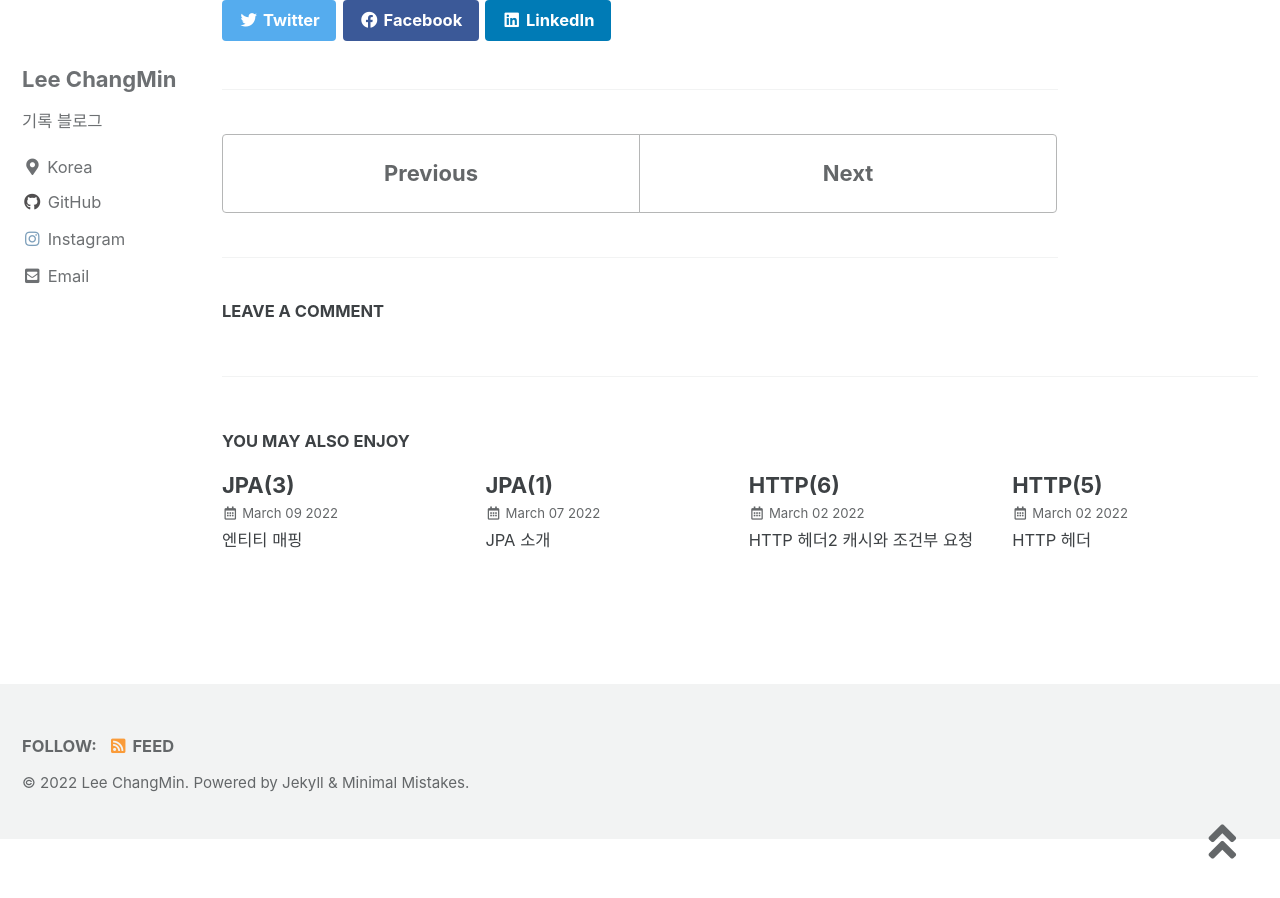
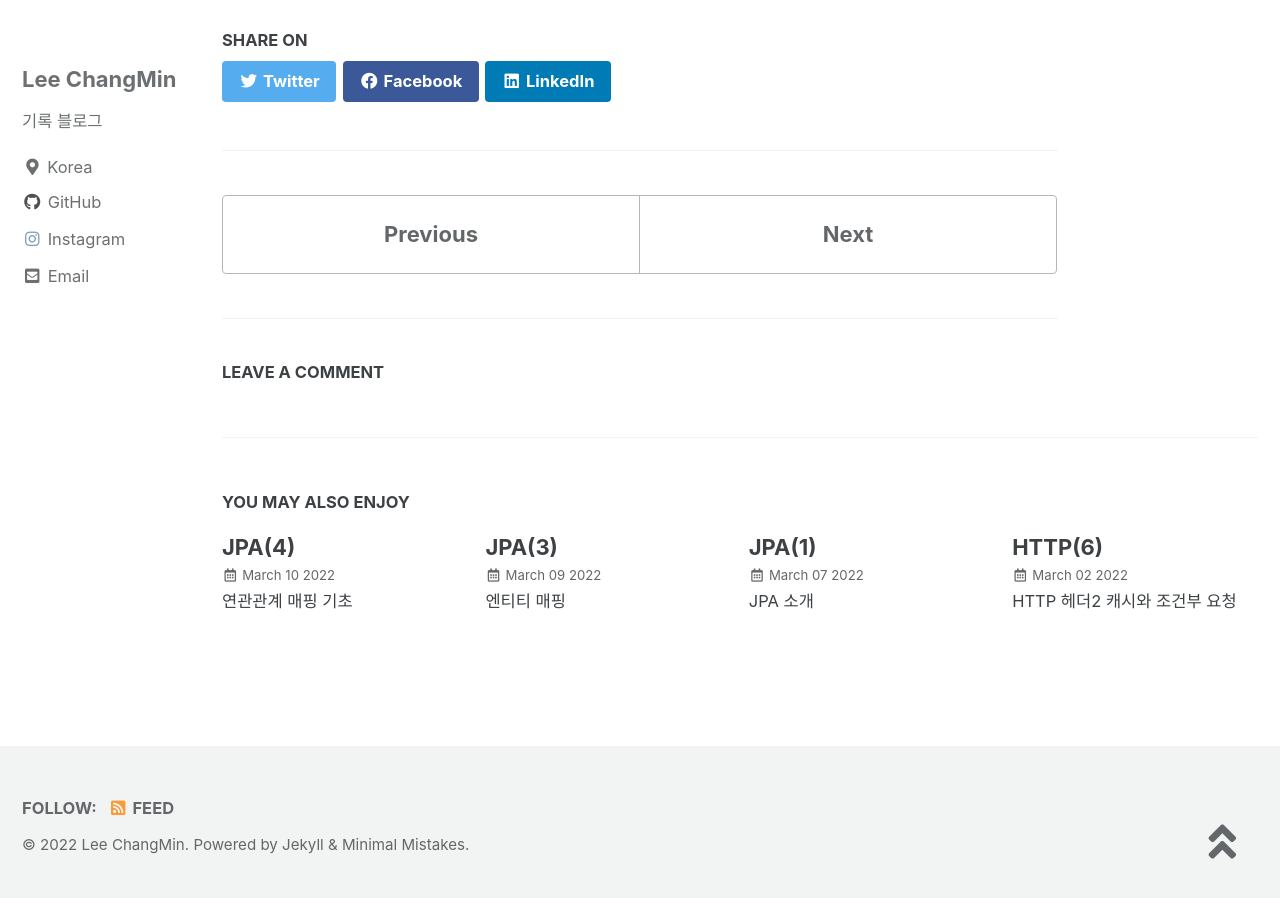
Before and after one commit to changmin2/changmin2.github.io, a Jekyll site: the page built from _posts/JPA/2022-03-08-JPA(2).md, in a window 1280 px wide and 900 px high, scrolled down 8688 px. Built offline with Jekyll 4.4.1, drawn with Linux system fonts in a browser that asks for light colours; cached includes are drawn as plain includes; comment, search, counter and statistics services are not loaded; part of the change alters nothing that is shown.

Commit message:
연관관계 매핑

````diff
--- a/_posts/JPA/2022-03-08-JPA(2).md
+++ b/_posts/JPA/2022-03-08-JPA(2).md
@@ -75,6 +75,7 @@ Hibernate:
 ##### 1차캐시
 
 ![GitHub Logo](/image/1차캐시.png)
+
 -> persist를 할 때 1차캐시에 저장되고 find를 수행하면 DB에 접근하는 것이 아닌 1차캐시에서 찾는다. 하지만 만약 찾으려는 데이터가 1차캐시에 없다면 DB에서 조회 후 데이터가 있다면 1차 캐시에 저장한다.
 
 ##### 영속 엔터티의 동일성 보장
--- /dev/null
+++ b/_posts/JPA/2022-03-10-JPA(4).md
@@ -0,0 +1,224 @@
+---
+title:  "JPA(4)"
+
+categories:
+  - JPA
+tags:
+  - Blog
+toc: true
+toc_sticky: true
+---
+
+### 연관관계 매핑 기초
+
+용어 이해
+1. 방향(Direction) : 단방향, 양방향
+2. 다중성(Multiplicity) : 다대일(N:1), 일대다(1:N), 일대일(1:1), 다대다(N:M)
+3. 연관관계의 주인(Owner) : 객체 양방향 연관관계는 관리 주인이 필요
+
+**연관관계가 없이 매핑을 해보자**
+
+![GitHub Logo](/image/연관관계없이.png)
+
+객체 모델링
+```java
+@Entity
+ public class Member {
+    @Id @GeneratedValue
+    private Long id;
+    @Column(name = "USERNAME")
+    private String name;
+    @Column(name = "TEAM_ID")
+    private Long teamId;
+
+ }
+
+ @Entity
+ public class Team {
+     @Id @GeneratedValue
+    private Long id;
+    private String name;
+ }
+```
+문제점 1 : 외래 키 식별자를 직접 다룸
+
+```java
+Team team = new Team();
+ team.setName("TeamA");
+ em.persist(team);
+ //회원 저장
+ Member member = new Member();
+ member.setName("member1");
+ member.setTeamId(team.getId());
+ em.persist(member);
+```
+
+문제점 2 : 조회할 때도 식별자를 이용하여야 함
+
+```java
+//조회
+ Member findMember = em.find(Member.class, member.getId());
+ //연관관계가 없음
+ Team findTeam = em.find(Team.class, team.getId());
+```
+- 객체를 테이블에 맞추어 데이터 중심으로 모델링하면, 협력 관계를 만들 수 없다.
+    * 테이블은 외래 키로 조인을 사용해서 연관된 테이블을 찾는다.
+    * 객체는 참조를 사용해서 연관된 객체를 찾는다.
+    * 테이블과 객체 사이에는 이런 큰 간격이 있다.
+
+#### 단방향 연관관계
+
+객체지향 모델링
+```java
+@Entity
+ public class Member {
+    @Id @GeneratedValue
+    private Long id;
+    @Column(name = "USERNAME")
+    private String name;
+    private int age;
+    @ManyToOne
+    @JoinColumn(name = "TEAM_ID")
+    private Team team;
+ }
+```
+- ManyToOne : Member는 Team을 하나만 선택할 수 있고 Team은 Member를 여러명 가질 수 있으므로 N:1로 설정
+- JoinColum : 조인할 컬럼을 설정
+
+```java
+//팀 저장
+ Team team = new Team();
+ team.setName("TeamA");
+ em.persist(team);
+ //회원 저장
+ Member member = new Member();
+ member.setName("member1");
+ member.setTeam(team); //단방향 연관관계 설정, 참조 저장
+ em.persist(member);
+```
+-> 식별자를 직접 이용하지 않아도 됨
+
+참조로 연관관계 조회 - 객체 그래프 탐색
+
+```java
+//조회
+ Member findMember = em.find(Member.class, member.getId());
+//참조를 사용해서 연관관계 조회
+ Team findTeam = findMember.getTeam();
+```
+
+#### 양방향 연관관계
+
+Member에서는 Team을 조회할 수 있지만 Team에서는 Member를 조회할 수 없다. 아래와 같이 바꿔보자
+
+![GitHub Logo](/image/양방향연관관계.png)
+
+Team 엔티티에 해당 코드 추가
+```java
+@Entity
+@Getter
+@Setter
+public class Team {
+    @Id
+    @GeneratedValue
+    @Column(name="TEAM_ID")
+    private Long id;
+    @OneToMany(mappedBy = "team")
+    private List<Member> members = new ArrayList<>();
+    private String name;
+}
+```
+역방향 조회 가능
+```java
+//조회
+ Team findTeam = em.find(Team.class, team.getId());
+ int memberSize = findTeam.getMembers().size(); //역방향 조회
+```
+
+#### 연관관계 주인과 mappedBy
+
+- 객체 연관관계 = 2개 : 회원 -> 팀 연관관계 1개(단방향), 팀 -> 회원 연관관계 2개(단방향)
+- 테이블 연관관계 = 1개 : 회원<-> 팀의 연관관계 1개(양방향)
+
+객체의 양방향 관계
+* 객체의 양방향 관계는 사실 양방향 관계가 아니라 서로 다른 양방향 관계 2개이다, 객체를 양방향으로 참조하려면 단방향 연관관계를 2개 만들어야 한다.
+
+태이블의 양방향 관계
+* 테이블은 외래 키 하나로 두 테이블의 연관관계를 관리
+
+##### 연관관계 주인(Owner)
+
+양방향 매핑 규칙
+- 객체의 두 관계중 하나를 연관관계의 주인으로 지정
+- 연관관계의 주인만이 외래 키를 관리(등록, 수정)
+- 주인이 아닌쪽은 읽기만 가능
+- 주인은 mappedBy 속성 사용X
+- 주인이 아니면 mappedBy 속성으로 주인 지정
+- mappedBy에는 해당
+
+![GitHub Logo](/image/연관관계주인.png)
+
+- 외래 키가 있는 곳을 주인으로 정해라
+- 여기서는 Member.team이 연관관계 주인
+- 일다대나 다대일 관계 중 Many에 해당하는 곳을 주인으로 정하면 보통 문제가 없다.
+
+##### 연관관계 매핑시 주의점
+
+연관관계의 주인에 값을 입력하지 않음
+
+```java
+Team team = new Team();
+ team.setName("TeamA");
+ em.persist(team);
+ Member member = new Member();
+ member.setName("member1");
+ //역방향(주인이 아닌 방향)만 연관관계 설정
+ team.getMembers().add(member);
+ em.persist(member);
+```
+-> 연관관계의 주인인 member를 이용하여 member.setTeam(team)을 하여야 한다.
+
+위 코드는 아래와 같이 값이 들어간다.
+
+|ID|USERNAME|TEAM_ID|
+|------|---|---|
+|1|member1|null|
+
+따라서 순수한 객체 관계를 고려하면 항상 양쪽다 값을 입력해야한다.
+
+```java
+Team team = new Team();
+ team.setName("TeamA");
+ em.persist(team);
+ Member member = new Member();
+ member.setName("member1");
+ team.getMembers().add(member);
+ //연관관계의 주인에 값 설정
+ member.setTeam(team); //**
+ em.persist(member);
+```
+
+결과
+|ID|USERNAME|TEAM_ID|
+|------|---|---|
+|1|member1|2|
+
+항상 둘다 집어 넣기 귀찮다면 아래와 같이 메서드를 만들어 둘다 넣을 수 있도록 설계
+
+```java
+public void changTeam(Team team){
+   member.setTeam(team);
+   team.setMember(this);
+}
+```
+- 순수 객체 상태를 고려해서 항상 양쪽에 값을 설정하자
+- 연관관계 편의 메소드를 생성하자.
+- 양방향 매핑시 무한 루프를 조심하자
+   * 예) toString(), lombok, JSON 생성 라이브러리(toString()으로 정보 호출시 team정보도 호출해야하므로 team에서도 member 정보를 호출해야한다면 무한루프 발생)
+
+**정리**
+
+- 단방향 매핑만으로도 이미 연관관계 매핑은 완료
+- 양방향 매핑은 반대 방향으로 조회(객체 그래프 탐색) 기능이 추가된 것 뿐
+- JPQL에서 역방향으로 탐색할 일이 많음
+- 단방향 매핑을 잘 하고 양방향은 필요할 때 추가해도 됨 (테이블에 영향을 주지 않음)
````
Also changed, not shown: image/양방향연관관계.png (added), image/연관관계없이.png (added), image/연관관계주인.png (added).
